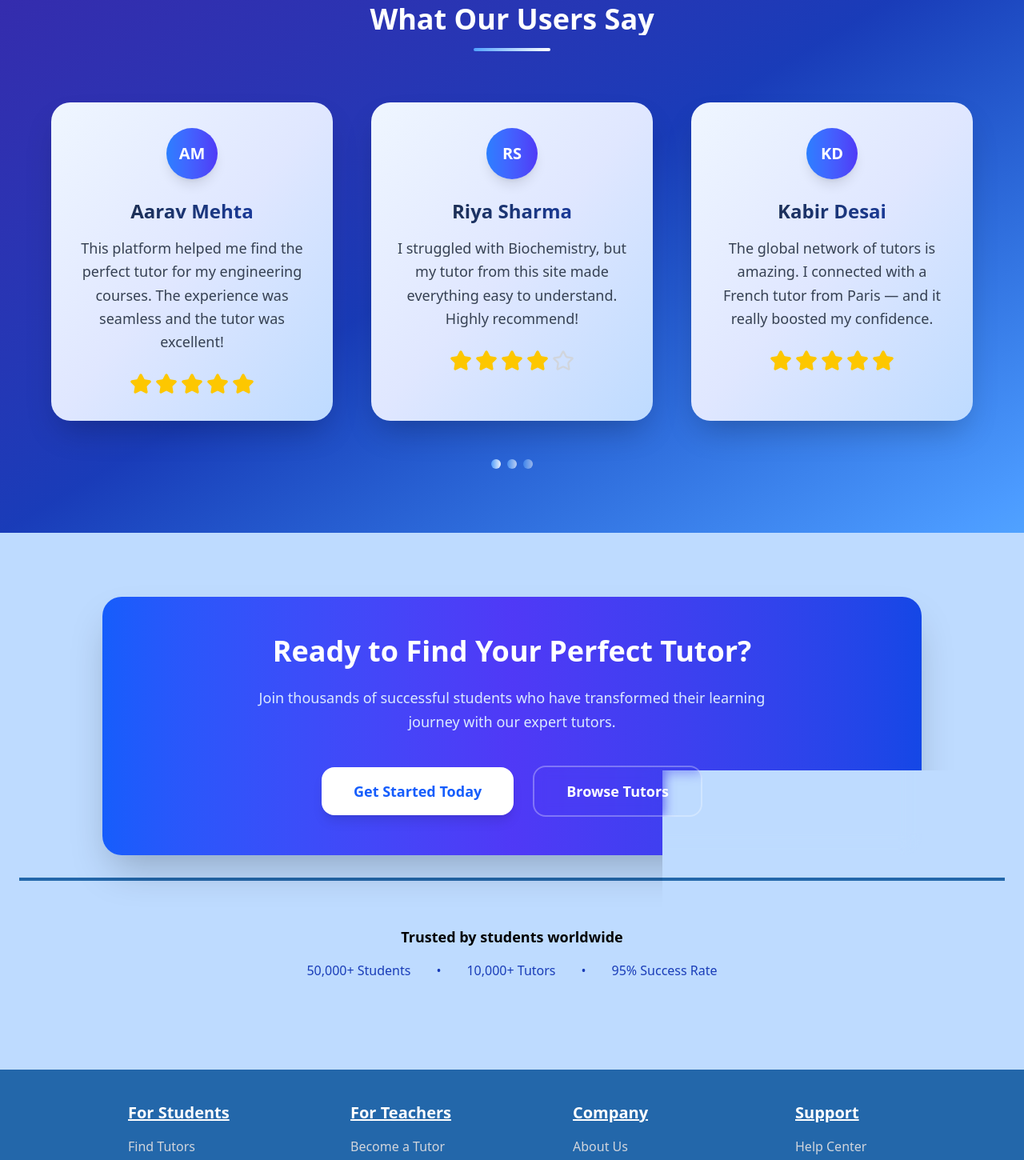
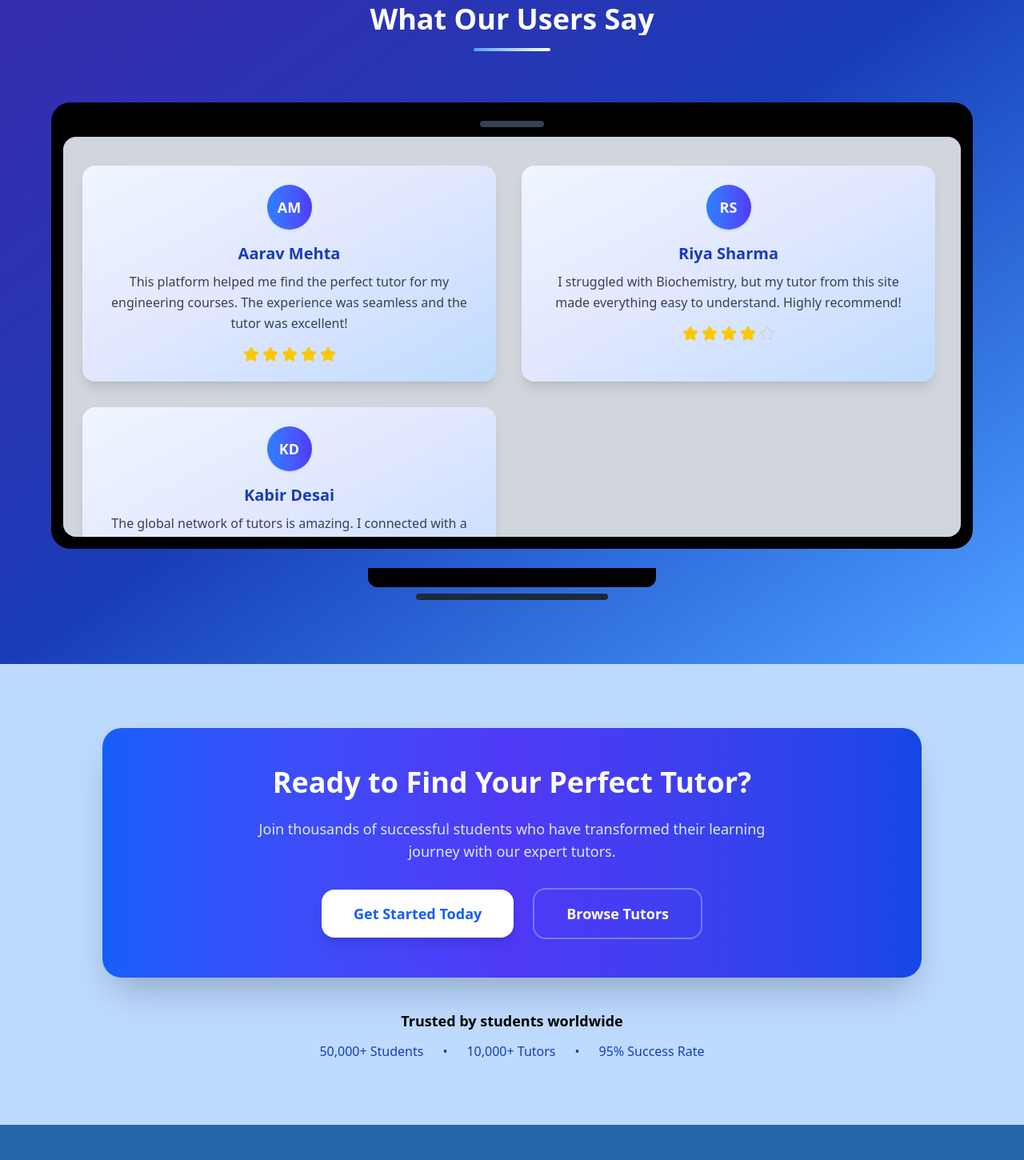
Before and after one commit to KriishChheda/OggnTech, a React (Vite) app: page /reviewspage in a window 1280 px wide. Shown: the part 100-1550 px from the top of the page at 80% size. Built offline with nearby package versions, Linux system fonts and the light colour scheme.

Commit message:
Reviews page modified

```diff
--- a/src/components/ReviewsPage.jsx
+++ b/src/components/ReviewsPage.jsx
@@ -25,9 +25,10 @@ const reviews = [
 const ReviewsPage = () => {
   return (
     <div>
-      {/* Reviews Section with gradient */}
+
+      {/* Reviews inside Laptop */}
       <div className="bg-gradient-to-br from-indigo-800 via-blue-800 to-blue-400 py-20 px-6 relative overflow-hidden">
-        <div className="max-w-6xl mx-auto relative z-10">
+        <div className="max-w-7xl mx-auto relative z-10">
           <div className="text-center mb-16">
             <h2 className="text-6xl sm:text-4xl mt-6 font-bold bg-white bg-clip-text text-transparent mb-4 animate-fade-in">
               What Our Users Say
@@ -35,46 +36,39 @@ const ReviewsPage = () => {
             <div className="w-24 h-1 bg-gradient-to-r from-blue-400 to-white mx-auto rounded-full"></div>
           </div>
 
-          <div className="grid grid-cols-1 md:grid-cols-3 gap-12">
+          {/* Laptop Frame */}
+          <div className="bg-black rounded-3xl shadow-inner p-2 border-3 border-black max-w-6xl mx-auto">
+            {/* Screen bar */}
+            <div className="w-20 h-2 bg-gray-700 rounded-full mx-auto my-3"></div>
+
+            {/* Screen */}
+            <div className="bg-gray-300 m-1 rounded-2xl p-6 overflow-hidden max-h-[500px] overflow-y-auto">
+              <div className="grid grid-cols-1 md:grid-cols-2 gap-8 pr-2 pt-3">
                 {reviews.map((review, index) => (
                   <div
                     key={index}
-                className="group relative bg-gradient-to-br from-blue-50 via-indigo-100 to-blue-200 rounded-3xl p-8 shadow-2xl flex flex-col items-center text-center transform transition-all duration-300 hover:scale-105 hover:-translate-y-2 hover:shadow-3xl animate-slide-up"
-                style={{
-                  animationDelay: `${index * 200}ms`,
-                  boxShadow: '0 20px 40px -12px rgba(0, 0, 0, 0.25)',
-                }}
+                    className="group relative bg-gradient-to-br from-blue-50 via-indigo-100 to-blue-200 rounded-2xl p-6 shadow-lg flex flex-col items-center text-center transform transition-all duration-300 hover:scale-105 hover:-translate-y-1 animate-slide-up"
+                    style={{ animationDelay: `${index * 200}ms` }}
                   >
-                <div className="absolute inset-0 bg-gradient-to-r from-blue-400 via-blue-500 to-indigo-500 rounded-3xl opacity-0 group-hover:opacity-100 transition-opacity duration-500 -z-10 blur-sm"></div>
-                <div className="absolute inset-0.5 bg-gradient-to-br from-blue-50 via-indigo-100 to-blue-200 rounded-3xl -z-10"></div>
-
                     <div className="relative z-10">
-                  <div className="w-16 h-16 bg-gradient-to-r from-blue-500 to-indigo-600 rounded-full flex items-center justify-center mb-6 mx-auto shadow-lg group-hover:shadow-blue-500/50 transition-shadow duration-300">
-                    <span className="text-white font-bold text-xl">
+                      <div className="w-14 h-14 bg-gradient-to-r from-blue-500 to-indigo-600 rounded-full flex items-center justify-center mb-4 mx-auto shadow">
+                        <span className="text-white font-bold text-lg">
                           {review.name.split(' ').map((n) => n[0]).join('')}
                         </span>
                       </div>
-
-                  <h3 className="text-2xl font-bold bg-gradient-to-r from-gray-800 to-blue-800 bg-clip-text text-transparent mb-4 group-hover:from-blue-700 group-hover:to-indigo-700 transition-all duration-300">
+                      <h3 className="text-xl font-semibold text-blue-800 mb-2">
                         {review.name}
                       </h3>
-
-                  <p className="text-gray-700 text-lg mb-6 leading-relaxed group-hover:text-gray-800 transition-colors duration-300">
+                      <p className="text-gray-700 text-base mb-4 leading-relaxed">
                         {review.feedback}
                       </p>
-
                       <div className="flex justify-center space-x-1">
                         {[...Array(5)].map((_, i) => (
                           <Star
                             key={i}
-                        className={`w-7 h-7 transition-all duration-300 ${
-                          i < review.rating
-                            ? 'text-yellow-400 fill-yellow-400 group-hover:text-yellow-500 group-hover:fill-yellow-500 group-hover:scale-110'
-                            : 'text-gray-300 group-hover:text-gray-400'
+                            className={`w-5 h-5 ${
+                              i < review.rating ? 'text-yellow-400 fill-yellow-400' : 'text-gray-300'
                             }`}
-                        style={{
-                          animationDelay: `${i * 100}ms`,
-                        }}
                           />
                         ))}
                       </div>
@@ -83,54 +77,45 @@ const ReviewsPage = () => {
                 ))}
               </div>
             </div>
+          </div>
 
-        {/* Decorative bottom dots */}
-        <div className="flex justify-center mt-12">
-          <div className="flex space-x-2">
-            {[...Array(3)].map((_, i) => (
-              <div
-                key={i}
-                className="w-3 h-3 bg-gradient-to-r from-blue-400 to-white rounded-full animate-pulse"
-                style={{ animationDelay: `${i * 300}ms` }}
-              ></div>
-            ))}
-          </div>
+          {/* Laptop Base */}
+          <div className="w-[360px] h-6 bg-black rounded-b-xl mx-auto mt-6"></div>
+          <div className="w-[240px] h-2 bg-gray-800 rounded-full mx-auto mt-2"></div>
+
         </div>
       </div>
 
-   <div className="bg-blue-200 py-20 px-6">
-  {/* CTA Card */}
-  <div className="max-w-5xl mx-auto relative bg-gradient-to-r from-blue-600 via-indigo-600 to-blue-700 bg-opacity-80 backdrop-blur-md rounded-3xl  p-12 text-center overflow-hidden shadow-2xl">
+      {/* CTA Section */}
+      <div className="bg-blue-200 backdrop:blur-lg py-20 px-6">
+        <div className="max-w-5xl mx-auto bg-gradient-to-r from-blue-600 via-indigo-600 to-blue-700 bg-opacity-80 backdrop-blur-md rounded-3xl p-12 text-center overflow-hidden shadow-2xl">
           <div className="relative z-10">
-      <h3 className="text-2xl md:text-4xl font-bold text-white mb-6 animate-fade-in">
+            <h3 className="text-2xl md:text-4xl font-bold text-white mb-6">
               Ready to Find Your Perfect Tutor?
             </h3>
-      <p className="text-lg text-blue-100 mb-10 max-w-2xl mx-auto leading-relaxed">
+            <p className="text-lg text-blue-100 mb-8 max-w-2xl mx-auto">
               Join thousands of successful students who have transformed their learning journey with our expert tutors.
             </p>
             <div className="flex flex-col sm:flex-row gap-6 justify-center items-center">
-        <button className="group relative bg-white text-blue-600 font-bold text-lg px-10 py-4 rounded-2xl shadow-lg transform transition-all duration-300 hover:scale-105 hover:-translate-y-1 hover:shadow-xl">
-          <span className="relative z-10">Get Started Today</span>
-          <div className="absolute inset-0 bg-gradient-to-r from-blue-50 to-indigo-50 rounded-2xl opacity-0 group-hover:opacity-100 transition-opacity duration-300"></div>
+              <button className="bg-white text-blue-600 font-bold text-lg px-10 py-4 rounded-2xl shadow-lg transition hover:scale-105">
+                Get Started Today
               </button>
-        <button className="group relative border-2 border-white/30 text-white font-semibold text-lg px-10 py-4 rounded-2xl backdrop-blur-sm transform transition-all duration-300 hover:scale-105 hover:-translate-y-1 hover:bg-white/10 hover:border-white/50">
+              <button className="border-2 border-white/30 text-white font-semibold text-lg px-10 py-4 rounded-2xl backdrop-blur-sm hover:bg-white/10">
                 Browse Tutors
               </button>
             </div>
           </div>
         </div>
-<div className='bg-[#2367AA] w-full h-1 mt-7' />
-  {/* Stats Section */}
-  <div className="mt-6 px-12 py-8">
-    <div className="text-center">
-      <p className="text-black font-semibold mb-4 text-lg">Trusted by students worldwide</p>
-      <div className="flex justify-center space-x-8 text-blue-800 text-base font-medium">
+
+        {/* Stats */}
+        <div className="mt-10 text-center">
+          <p className="text-black font-semibold mb-3 text-lg">Trusted by students worldwide</p>
+          <div className="flex justify-center space-x-6 text-blue-800 text-base font-medium">
             <span>50,000+ Students</span>
             <span>•</span>
             <span>10,000+ Tutors</span>
             <span>•</span>
             <span>95% Success Rate</span>
-      </div>
           </div>
         </div>
       </div>
@@ -153,6 +138,7 @@ const ReviewsPage = () => {
           opacity: 0;
         }
       `}</style>
+
     </div>
   );
 };
```
Lines whose indentation alone changed are shown as unchanged.
